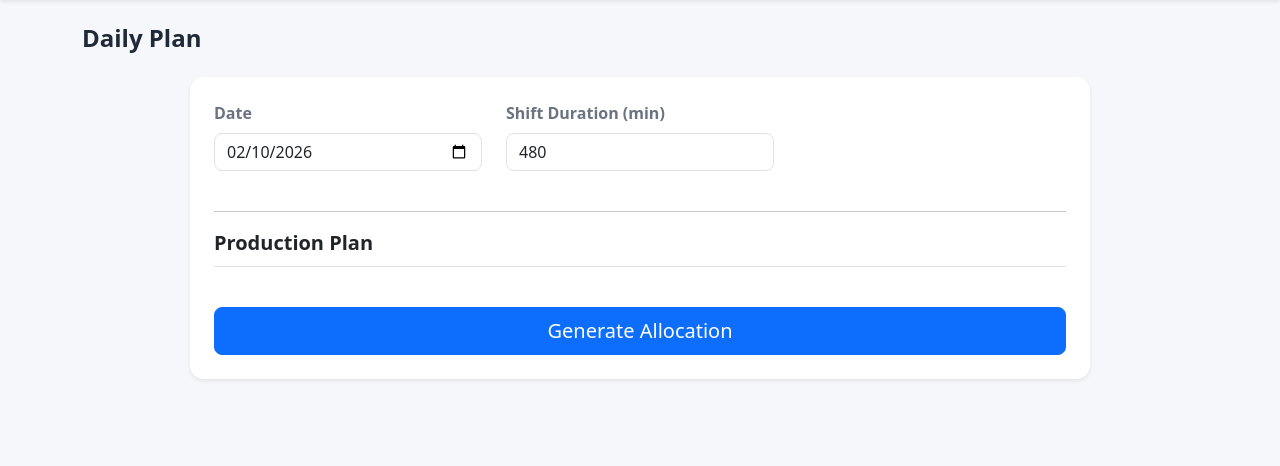
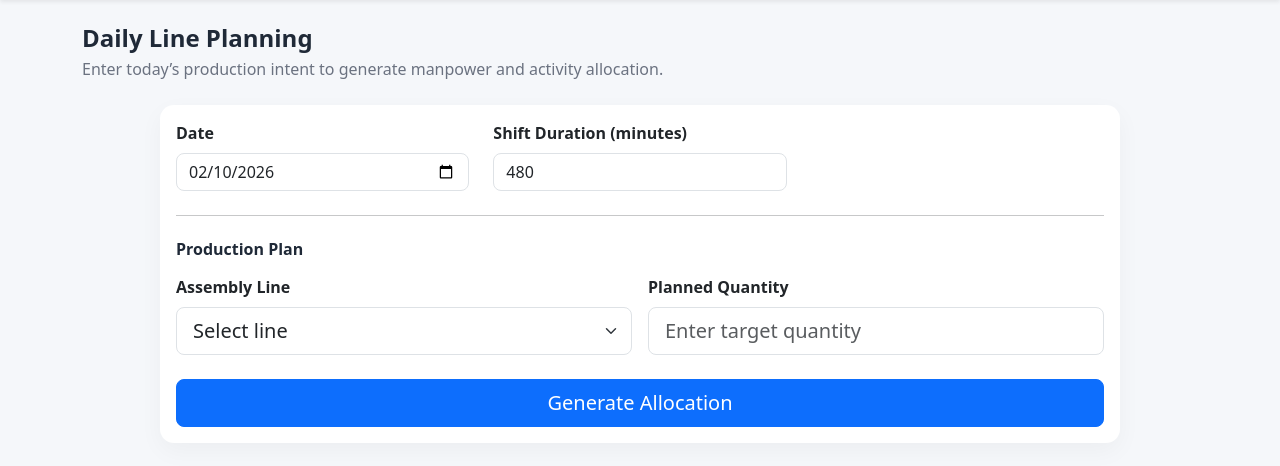
Before and after one commit to Yash-Aparajit/Line-Allocation-Planning-System-LAPS-, a Flask app: page /daily-plan in a window 1280 px wide. Shown: the part 56-522 px from the top of the page. Run offline with Flask 3, Linux system fonts and the light colour scheme; a user stored in the database is signed in; data that the repository does not hold is empty.

Commit message:
Update daily_plan.html

```diff
--- a/templates/daily_plan.html
+++ b/templates/daily_plan.html
@@ -3,103 +3,152 @@
 
 {% set show_result = result and result|length > 0 %}
 
-<h4 class="mb-4 fw-semibold">Daily Plan</h4>
+<!-- ======================================================
+     PAGE TITLE
+====================================================== -->
+<div class="mb-4">
+  <h4 class="mb-1 fw-semibold">Daily Line Planning</h4>
+  <p class="text-muted">
+    Enter today’s production intent to generate manpower and activity allocation.
+  </p>
+</div>
 
+<!-- ======================================================
+     INPUT SECTION (VISIBLE ONLY BEFORE GENERATION)
+====================================================== -->
 {% if not show_result %}
-<!-- ================= INPUT FORM ================= -->
-<form method="post" class="card p-4 mb-4 shadow-sm mx-auto" style="max-width: 900px;">
-  <div class="row mb-4 text-muted">
+<form method="post"
+      class="card mx-auto mb-5"
+      style="max-width: 960px;">
+
+  <div class="card-body">
+
+    <!-- -------- BASIC CONTEXT -------- -->
+    <div class="row mb-4">
       <div class="col-md-4">
         <label class="form-label fw-semibold">Date</label>
-      <input type="date" name="date" value="{{ today }}" class="form-control">
+        <input type="date"
+               name="date"
+               value="{{ today }}"
+               class="form-control">
       </div>
+
       <div class="col-md-4">
-      <label class="form-label fw-semibold">Shift Duration (min)</label>
-      <input type="number" name="shift" value="480" class="form-control">
+        <label class="form-label fw-semibold">Shift Duration (minutes)</label>
+        <input type="number"
+               name="shift"
+               value="480"
+               min="1"
+               class="form-control"
+               required>
       </div>
     </div>
 
-  <hr>
+    <hr class="my-4">
 
-<div class="fw-semibold mb-3 fs-5 border-bottom pb-2">
-  Production Plan
+    <!-- -------- PLAN INPUT -------- -->
+    <h6 class="fw-semibold mb-3">Production Plan</h6>
+
+    <div class="row g-3">
+      <div class="col-md-6">
+        <label class="form-label fw-semibold">Assembly Line</label>
+        <select name="line_id"
+                class="form-select form-select-lg"
+                required>
+          <option value="">Select line</option>
+          {% for l in lines %}
+            <option value="{{ l.id }}">{{ l.name }}</option>
+          {% endfor %}
+        </select>
       </div>
 
-  {% for l in lines %}
-  <div class="row mb-3 align-items-center">
-    <div class="col-md-4 fw-semibold">
-      {{ l.name }}
-    </div>
-    <div class="col-md-4">
+      <div class="col-md-6">
+        <label class="form-label fw-semibold">Planned Quantity</label>
         <input type="number"
-            name="qty_{{ l.id }}"
+               name="plan_qty"
+               min="1"
                class="form-control form-control-lg"
-            placeholder="Plan Qty">
+               placeholder="Enter target quantity"
+               required>
       </div>
     </div>
-  {% endfor %}
 
-  <button class="btn btn-primary btn-lg w-100 mt-4">
+    <!-- -------- ACTION -------- -->
+    <div class="mt-4">
+      <button class="btn btn-primary btn-lg w-100">
         Generate Allocation
       </button>
+    </div>
+
+  </div>
 </form>
 {% endif %}
 
-<!-- ================= RESULTS ================= -->
+<!-- ======================================================
+     RESULTS SECTION
+====================================================== -->
 {% for r in result %}
-<div class="card mb-5 shadow-sm">
+<div class="card card-accent mb-5">
 
-  <!-- ================= STRONG HEADER ================= -->
-  <div class="card-header bg-white border-bottom py-3">
+{% if r.error %}
+  <div class="alert alert-danger">
+    {{ r.error }}
+  </div>
+{% endif %}
+
+  <!-- ================= SUMMARY HEADER ================= -->
+  <div class="card-header py-3">
     <div class="row align-items-center">
-      <!-- Line Name -->
+
+      <!-- LINE NAME -->
       <div class="col-md-4">
         <div class="text-muted small">Assembly Line</div>
         <div class="fs-4 fw-bold">{{ r.line }}</div>
       </div>
 
-      <!-- Key Metrics -->
+      <!-- SUMMARY STRIP -->
       <div class="col-md-6">
         <div class="row text-center">
-          <div class="col">
-            <div class="text-muted small">Plan Qty</div>
-            <div class="fw-semibold fs-5">{{ r.plan }}</div>
+
+          <div class="col summary-item">
+            <div class="summary-label">Plan Qty</div>
+            <div class="summary-value">{{ r.plan }}</div>
           </div>
-          <div class="col">
-            <div class="text-muted small">Takt Time</div>
-            <div class="fw-semibold fs-5">{{ r.takt }} s</div>
+
+          <div class="col summary-item">
+            <div class="summary-label">Takt Time</div>
+            <div class="summary-value">{{ r.takt }} s</div>
           </div>
-          <div class="col">
-            <div class="text-muted small">Shift</div>
-            <div class="fw-semibold fs-5">{{ r.shift }} min</div>
+
+          <div class="col summary-item">
+            <div class="summary-label">Shift</div>
+            <div class="summary-value">{{ r.shift }} min</div>
           </div>
+
         </div>
       </div>
 
-      <!-- Manpower Focus -->
+      <!-- MANPOWER -->
       <div class="col-md-2 text-center">
-        <div class="text-muted small">Manpower</div>
+        <div class="text-muted small">Manpower Used</div>
         <div class="display-6 fw-bold text-primary">
           {{ r.manpower_used }}
         </div>
-        <div class="text-muted small">
-          Required: {{ r.manpower_required }}
       </div>
-      </div>
+
     </div>
   </div>
 
-  <!-- ================= COLLAPSIBLE BODY ================= -->
-  <div class="collapse show">
+  <!-- ================= BODY ================= -->
   <div class="card-body">
 
     <!-- ================= ALERTS ================= -->
     {% set alerts = [] %}
     {% for op in r.operators %}
       {% if op.status == 'over' %}
-          {% set _ = alerts.append("⚠️ " ~ op.name ~ " overloaded (" ~ op.time ~ " sec)") %}
+        {% set _ = alerts.append(op.name ~ " overloaded (" ~ op.time ~ " sec)") %}
       {% elif op.status == 'under' %}
-          {% set _ = alerts.append("⚠️ " ~ op.name ~ " underutilized (" ~ op.time ~ " sec)") %}
+        {% set _ = alerts.append(op.name ~ " underutilized (" ~ op.time ~ " sec)") %}
       {% endif %}
     {% endfor %}
 
@@ -114,29 +163,40 @@
       </div>
     {% else %}
       <div class="alert alert-success mb-4">
-        All operators are within acceptable takt range.
+        All operators are within acceptable takt limits.
       </div>
     {% endif %}
 
     <!-- ================= ALLOCATION TABLE ================= -->
     <div class="table-responsive">
-        <table class="table table-sm">
+
+      <div class="text-muted small mb-2">
+        🟢 OK (≤ Takt) &nbsp;&nbsp; 🔴 Overload &nbsp;&nbsp; 🟡 Underutilized
+      </div>
+
+      <table class="table table-sm table-hover">
         <thead>
           <tr>
-              <th style="width: 8%">OP</th>
+            <th style="width:8%">OP</th>
             <th>Assigned Activities</th>
-              <th style="width: 10%">Time (s)</th>
-              <th style="width: 6%">Status</th>
+            <th style="width:12%">Time (sec)</th>
+            <th style="width:8%">Status</th>
           </tr>
         </thead>
+
         <tbody>
-
         {% for op in r.operators %}
-            <tr>
-              <!-- OP -->
+          <tr class="
+            {% if op.status == 'over' %}
+              table-danger-soft
+            {% elif op.status == 'under' %}
+              table-warning-soft
+            {% else %}
+              table-success-soft
+            {% endif %}
+          ">
             <td class="fw-bold align-top">{{ op.name }}</td>
 
-              <!-- ACTIVITIES -->
             <td>
               <ol class="mb-0 ps-3">
                 {% for a in op.acts %}
@@ -147,37 +207,29 @@
               </ol>
             </td>
 
-              <!-- TIME -->
-              <td class="align-top fw-semibold">
-                {{ op.time }}
-              </td>
+            <td class="fw-semibold align-top">{{ op.time }}</td>
 
-              <!-- STATUS -->
             <td class="align-top">
-                {% if op.status == 'over' %}
-                  🔴
-                {% elif op.status == 'under' %}
-                  🟡
-                {% else %}
-                  🟢
-                {% endif %}
+              {% if op.status == 'over' %}🔴
+              {% elif op.status == 'under' %}🟡
+              {% else %}🟢{% endif %}
             </td>
           </tr>
         {% endfor %}
-
         </tbody>
       </table>
     </div>
 
-      <hr class="my-3">
+    <!-- ================= ACTIONS ================= -->
+    <hr class="my-4">
+
     <div class="d-flex justify-content-between align-items-center">
-        <!-- LEFT: EXPORT / PRINT -->
+
       <div class="d-flex gap-2">
-          <form method="post" action="{{ url_for('export_daily_plan') }}" class="d-inline">
+        <form method="post" action="{{ url_for('export_daily_plan') }}">
           <input type="hidden" name="shift" value="{{ request.form.get('shift') }}">
-            {% for l in lines %}
-              <input type="hidden" name="qty_{{ l.id }}" value="{{ request.form.get('qty_' ~ l.id) }}">
-            {% endfor %}
+          <input type="hidden" name="line_id" value="{{ request.form.get('line_id') }}">
+          <input type="hidden" name="plan_qty" value="{{ request.form.get('plan_qty') }}">
           <button class="btn btn-success btn-sm">
             Export Excel
           </button>
@@ -185,26 +237,23 @@
 
         <form method="post"
               action="{{ url_for('print_daily_plan') }}"
-                target="_blank"
-                class="d-inline">
+              target="_blank">
           <input type="hidden" name="shift" value="{{ request.form.get('shift') }}">
-            {% for l in lines %}
-              <input type="hidden" name="qty_{{ l.id }}" value="{{ request.form.get('qty_' ~ l.id) }}">
-            {% endfor %}
+          <input type="hidden" name="line_id" value="{{ request.form.get('line_id') }}">
+          <input type="hidden" name="plan_qty" value="{{ request.form.get('plan_qty') }}">
           <button class="btn btn-outline-primary btn-sm">
             Print (A4)
           </button>
         </form>
       </div>
 
-        <!-- RIGHT: CLEAR -->
       <a href="{{ url_for('daily_plan') }}"
          class="btn btn-outline-secondary btn-sm">
         Clear & New Plan
       </a>
+
     </div>
 
-    </div>
   </div>
 </div>
 {% endfor %}
```
Lines whose indentation alone changed are shown as unchanged.
